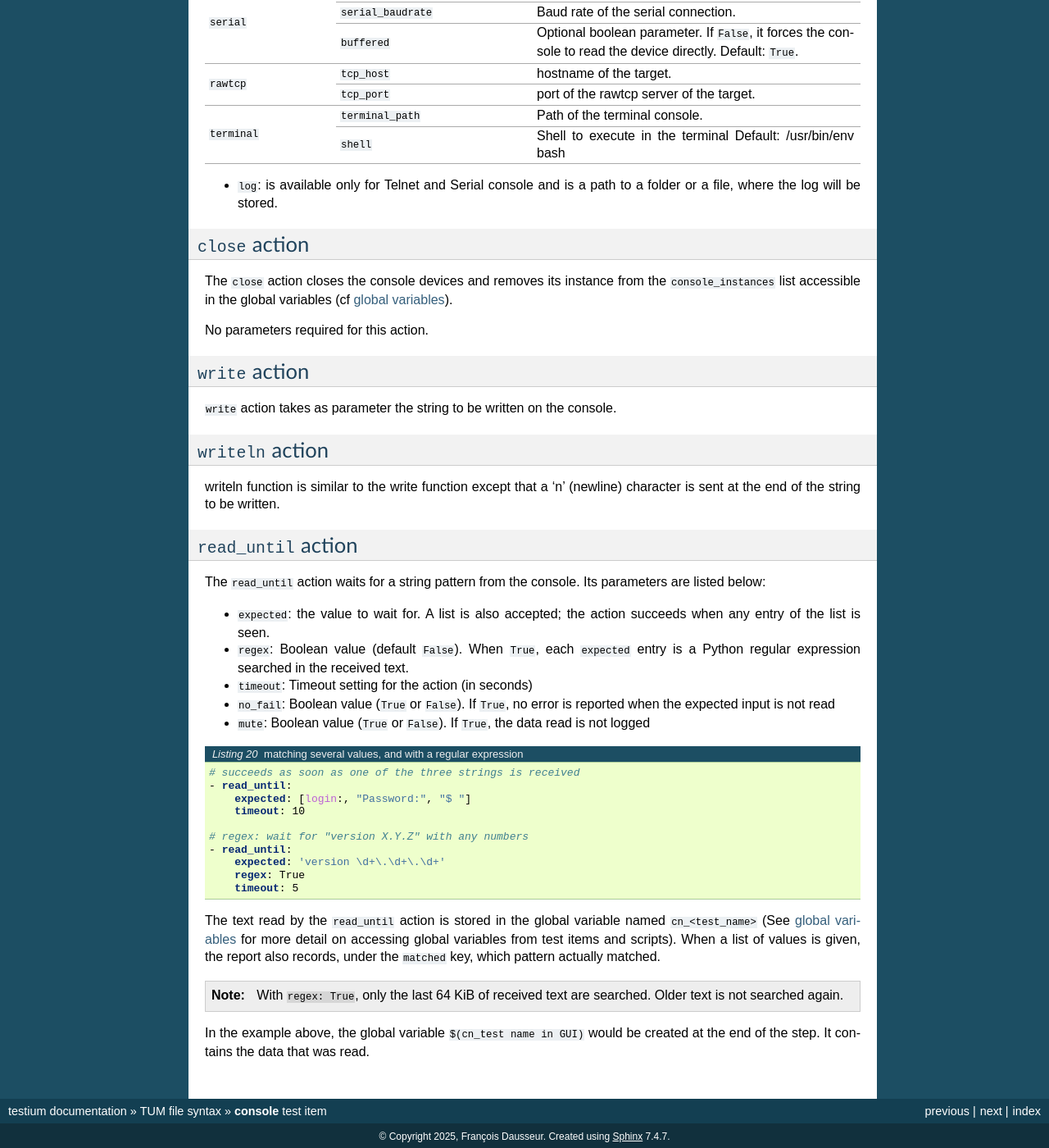
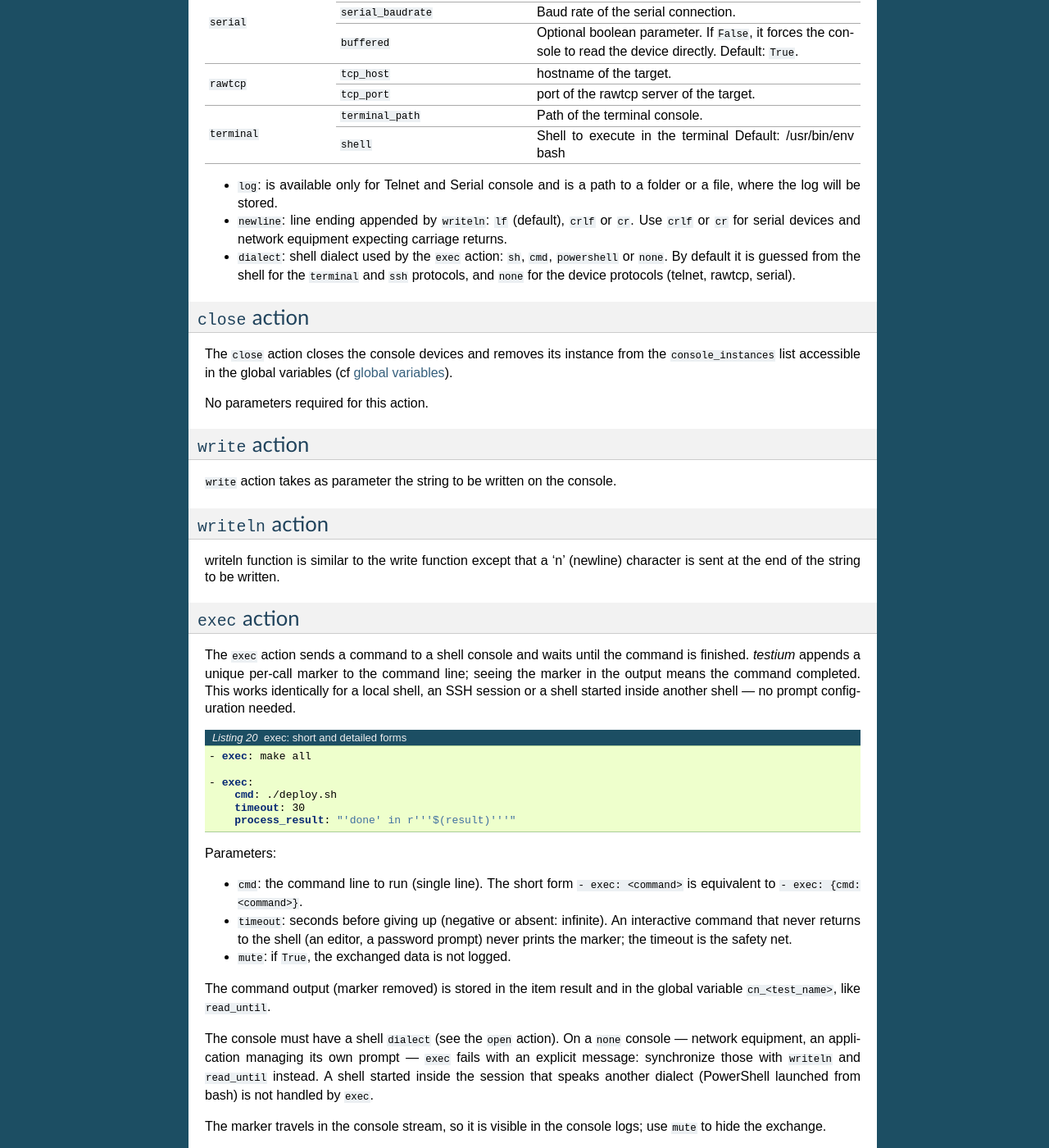
Before and after one commit to testium-HIL/testium, a Sphinx documentation site: the page built from doc/manual/sphinx/source/test_items/console_test_item.rst, in a window 1280 px wide and 1400 px high, scrolled down 1208 px. Shown: the whole window at 82% size. Built offline with Sphinx 7.4.7, drawn with Linux system fonts in a browser that asks for light colours.

Commit message:
doc: exec action, dialect and newline open parameters; 0.6 notes
Co-Authored-By: Claude Fable 5 <noreply@anthropic.com>

```diff
--- a/doc/manual/sphinx/source/test_items/console_test_item.rst
+++ b/doc/manual/sphinx/source/test_items/console_test_item.rst
@@ -95,6 +95,13 @@ Open step accepts the following attribute:
     +---------------+------------------------+-------------------------------------------+
 
 * ``log``: is available only for Telnet and Serial console and is a path to a folder or a file, where the log will be stored.
+* ``newline``: line ending appended by ``writeln``: ``lf`` (default),
+  ``crlf`` or ``cr``. Use ``crlf`` or ``cr`` for serial devices and
+  network equipment expecting carriage returns.
+* ``dialect``: shell dialect used by the ``exec`` action: ``sh``,
+  ``cmd``, ``powershell`` or ``none``. By default it is guessed from
+  the shell for the ``terminal`` and ``ssh`` protocols, and ``none``
+  for the device protocols (telnet, rawtcp, serial).
 
 ``close`` action
 ---------------------------
@@ -114,6 +121,48 @@ No parameters required for this action.
 -------------------------
 
 writeln function is similar to the write function except that a '\n' (newline) character is sent at the end of the string to be written.
+
+``exec`` action
+-------------------------
+
+The ``exec`` action sends a command to a shell console and waits until
+the command is finished. *testium* appends a unique per-call marker to
+the command line; seeing the marker in the output means the command
+completed. This works identically for a local shell, an SSH session or
+a shell started inside another shell — no prompt configuration needed.
+
+.. code-block:: yaml
+    :caption: exec: short and detailed forms
+
+    - exec: make all
+
+    - exec:
+        cmd: ./deploy.sh
+        timeout: 30
+        process_result: "'done' in r'''$(result)'''"
+
+Parameters:
+
+* ``cmd``: the command line to run (single line). The short form
+  ``- exec: <command>`` is equivalent to ``- exec: {cmd: <command>}``.
+* ``timeout``: seconds before giving up (negative or absent: infinite).
+  An interactive command that never returns to the shell (an editor, a
+  password prompt) never prints the marker; the timeout is the safety
+  net.
+* ``mute``: if ``True``, the exchanged data is not logged.
+
+The command output (marker removed) is stored in the item result and in
+the global variable ``cn_<test_name>``, like ``read_until``.
+
+The console must have a shell ``dialect`` (see the ``open`` action). On
+a ``none`` console — network equipment, an application managing its own
+prompt — ``exec`` fails with an explicit message: synchronize those
+with ``writeln`` and ``read_until`` instead. A shell started inside the
+session that speaks another dialect (PowerShell launched from bash) is
+not handled by ``exec``.
+
+The marker travels in the console stream, so it is visible in the
+console logs; use ``mute`` to hide the exchange.
 
 ``read_until`` action
 ----------------------------
```
Also changed, not shown: DESIGN.md (+1 -0 lines), release_note.txt (+15 -0 lines), 1 other file.
